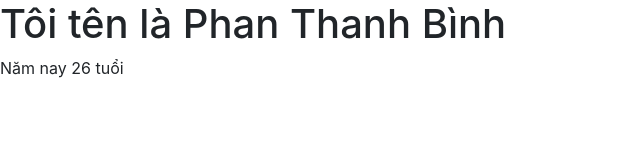
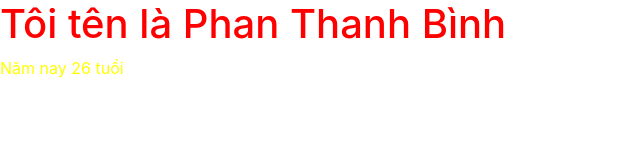
Before and after one commit to binhcyber/git-test, a plain HTML site: page index.html in a window 1280 px wide. Shown: the whole page, without its empty margins (0-640 px from the left). Drawn offline with nearby package versions, Linux system fonts and the light colour scheme.

Commit message:
add index.css

```diff
--- /dev/null
+++ b/index.css
@@ -0,0 +1,6 @@
+.title {
+  color: red;
+}
+.desc {
+  color: yellow;
+}
--- a/index.html
+++ b/index.html
@@ -16,11 +16,13 @@
       integrity="sha384-ggOyR0iXCbMQv3Xipma34MD+dH/1fQ784/j6cY/iJTQUOhcWr7x9JvoRxT2MZw1T"
       crossorigin="anonymous"
     />
+    <link rel="stylesheet" href="./index.css" />
+    <link
   </head>
   <body>
     <div>
-      <h1>Tôi tên là Phan Thanh Bình</h1>
-      <p>Năm nay 26 tuổi</p>
+      <h1 class="title">Tôi tên là Phan Thanh Bình</h1>
+      <p class="desc">Năm nay 26 tuổi</p>
     </div>
     <!-- Optional JavaScript -->
     <!-- jQuery first, then Popper.js, then Bootstrap JS -->
```
